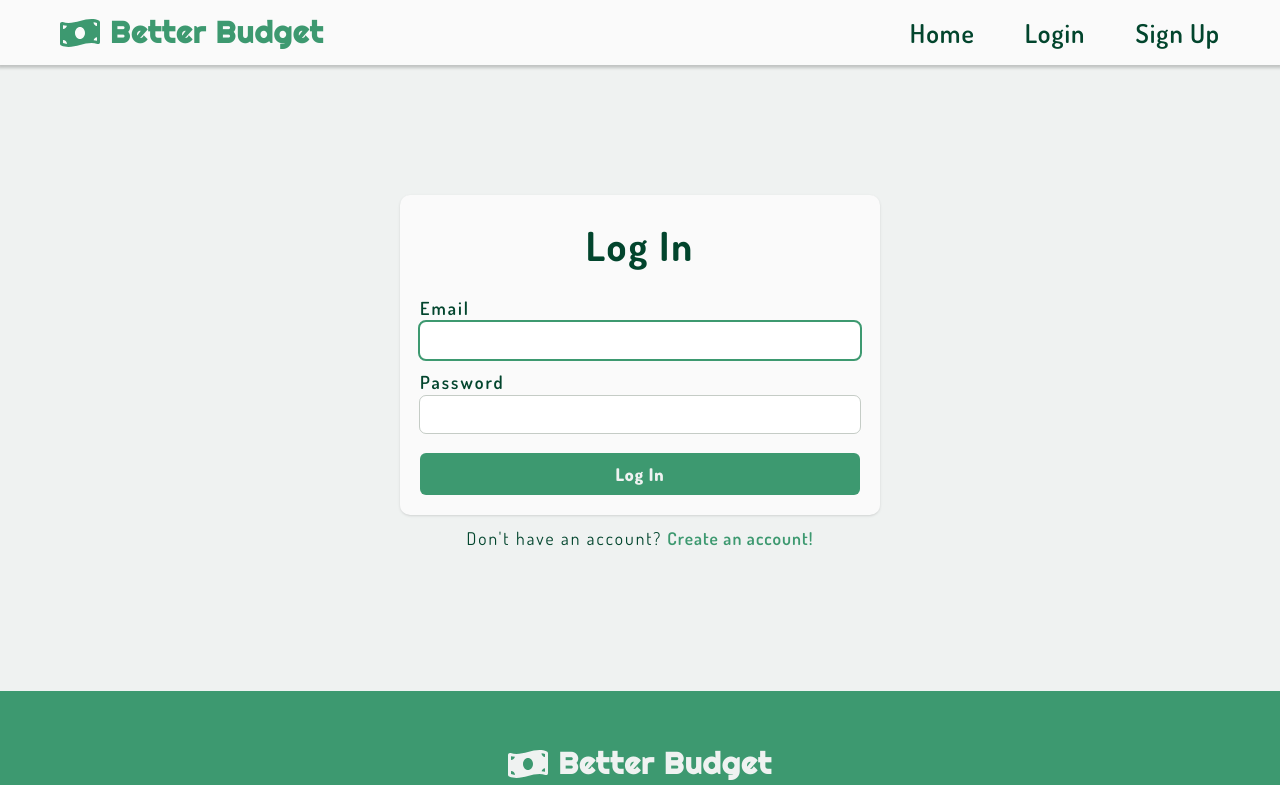
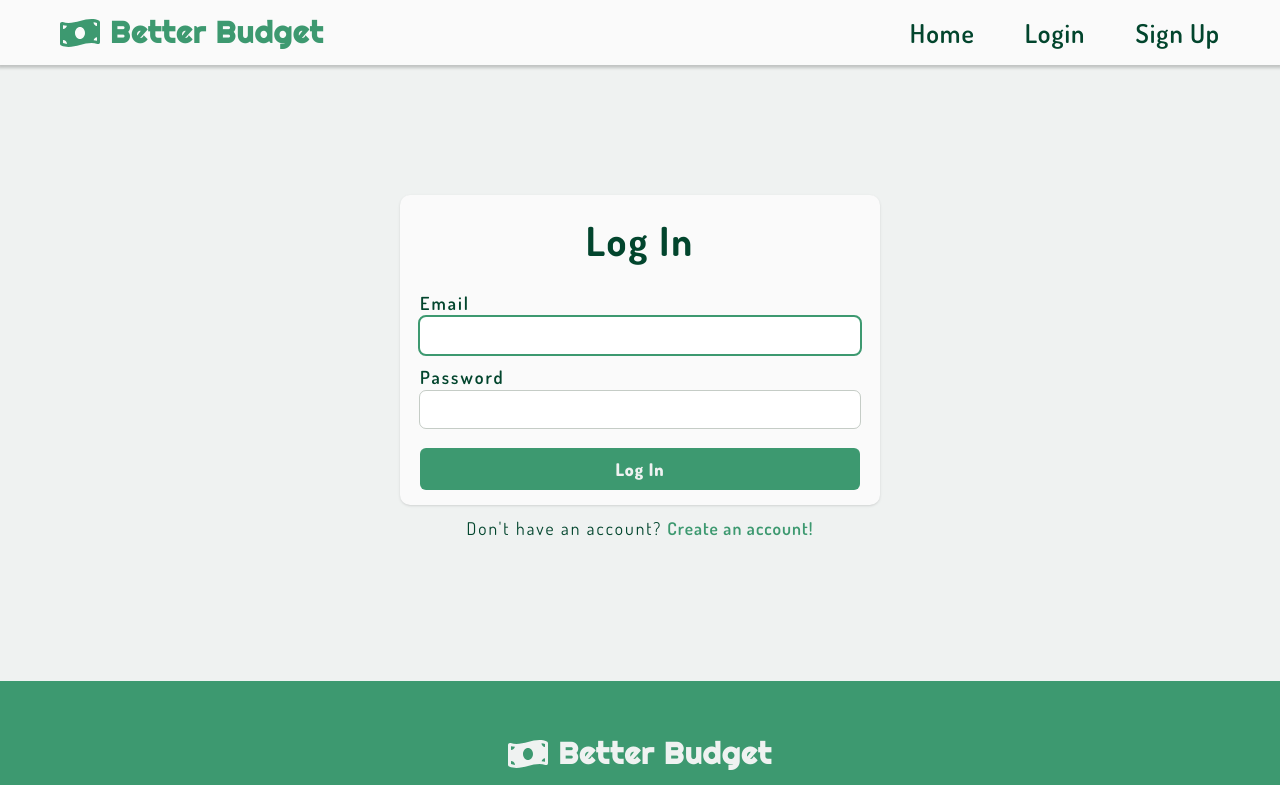
Before and after one commit to JohnSebastian3/better-budget, a React (Create React App) app in the folder client/: page /login in a window 1280 px wide. Shown: the top 785 px of the page. Built offline with nearby package versions, Linux system fonts and the light colour scheme; no server answers; a web font is replaced by a local one.

Commit message:
Modify card styling

```diff
--- a/client/src/components/UI/Card/Card.module.css
+++ b/client/src/components/UI/Card/Card.module.css
@@ -1,6 +1,6 @@
 .card {
   background-color: #fafafa;
-  padding: 2rem 2rem;
+  padding: 1.5rem 2rem;
   border-radius: 10px;
   box-shadow: 0 1px 3px 0 rgb(0 0 0 / 0.1), 0 1px 2px -1px rgb(0 0 0 / 0.1);
 }
--- a/client/src/pages/Homepage/Header/Header.module.css
+++ b/client/src/pages/Homepage/Header/Header.module.css
@@ -6,6 +6,10 @@
 .header__h1 {
   color: #3D9970;
   font-weight: 500;
+}
+
+.header__h2 {
+  font-weight: 600;
 }
 
 
```
